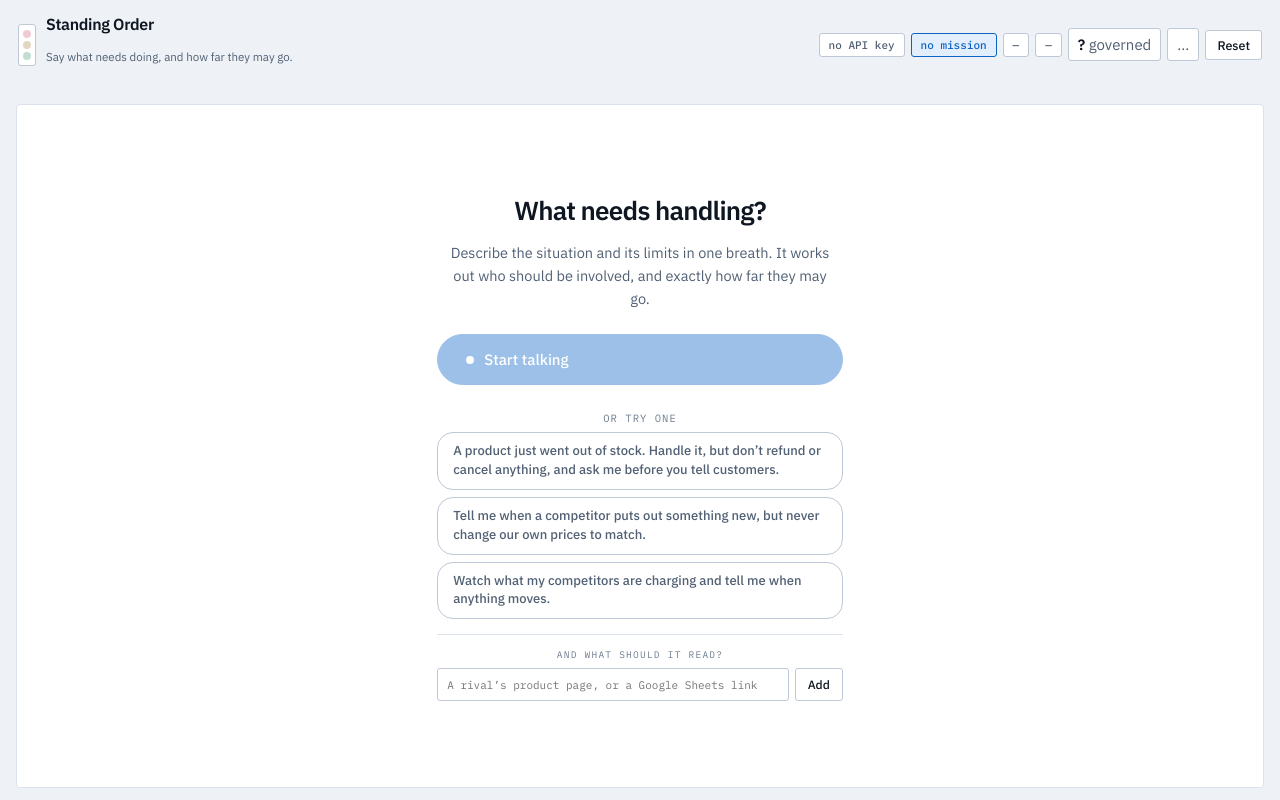
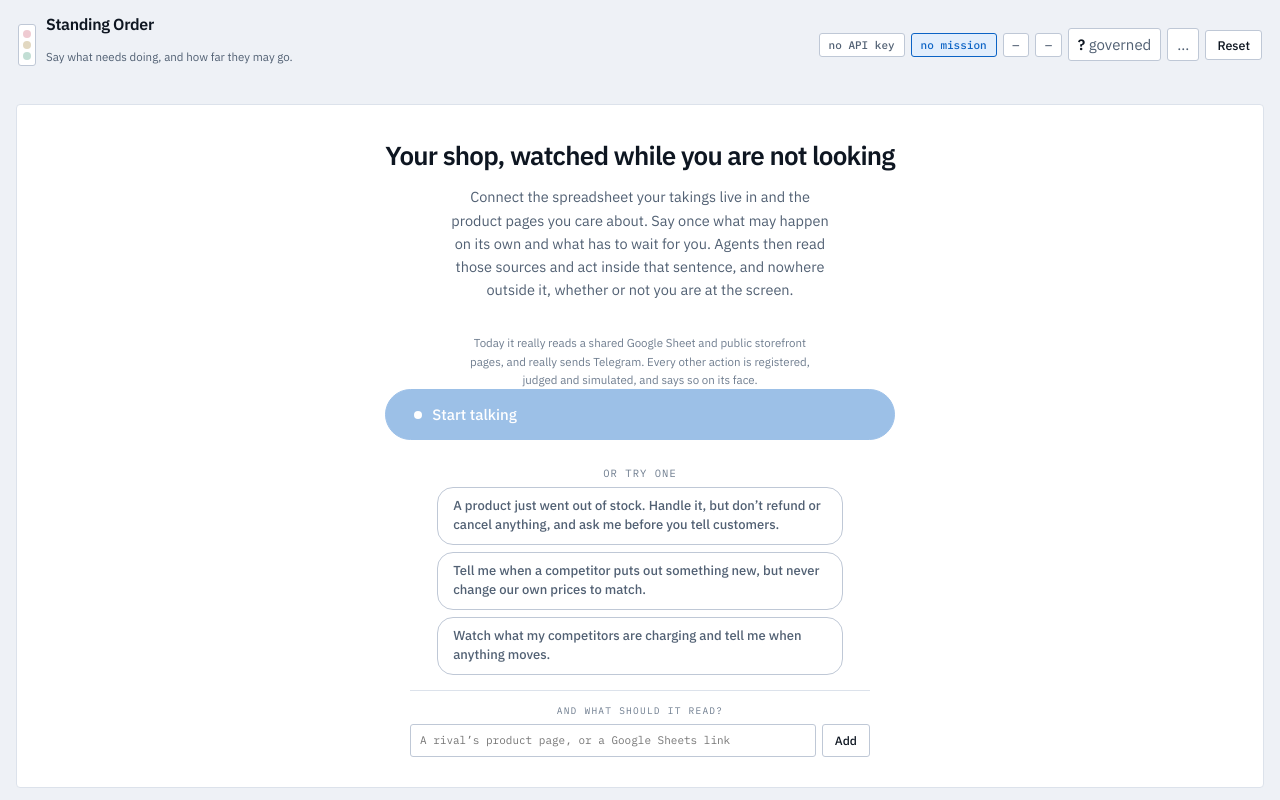
Before and after one commit to Joanna8521/AssemblyAi-VoxGuard, a website with bundled scripts: page public/index.html in a window 1280 px wide. Built offline with nearby package versions, Linux system fonts and the light colour scheme; files whose address does not match are found by name.

Commit message:
Say what this is for before saying how it works
Both the first screen and the README opened with the mechanism. "Voice-compiled
policy for an AI commerce workforce" and "What needs handling?" are accurate and
tell nobody what to do with it, which is exactly the report that came back:
having used it, it was still unclear what it was for.

They now open with the job. The shop is watched while you are not looking,
inside limits you said out loud. The README carries a morning that has already
happened, with the figures the demo data really produces, and the first screen
says in one line what it can genuinely touch today so nobody arrives expecting
a Shopify admin.

The worked morning keeps one reading that found nothing: return on ad spend
6.47x against 6.48x, reported as unchanged. Most mornings look like that, and a
walkthrough where every number is dramatic teaches the wrong expectation of
what a thing that reads every day is for.

Co-Authored-By: Claude Opus 5 <noreply@anthropic.com>

```diff
--- a/public/index.html
+++ b/public/index.html
@@ -356,6 +356,8 @@ h1{font-size:16px;letter-spacing:-.02em}
    an action that stops there stops in the centre of the shot. */
 /* Sources belong on the first screen. They were only reachable once a mission
    was open, which put connecting the numbers after the work that needs them. */
+.hero .reach{font-size:11.5px;line-height:1.6;color:var(--faint);max-width:52ch;
+  margin:9px auto 0}
 .hero-src{width:100%;max-width:460px;margin:15px auto 0;padding-top:13px;
   border-top:1px solid var(--line)}
 .hero-src .hd{display:block;font:9.5px var(--mono);letter-spacing:.13em;
@@ -629,9 +631,14 @@ button.chip:hover{border-color:var(--line-strong);color:var(--ink)}
   <!-- Nothing open yet, and only one thing to do about that. -->
   <section class="panel" id="hero-panel">
     <div class="hero">
-      <h2>What needs handling?</h2>
-      <p>Describe the situation and its limits in one breath. It works out who should be
-         involved, and exactly how far they may go.</p>
+      <h2>Your shop, watched while you are not looking</h2>
+      <p>Connect the spreadsheet your takings live in and the product pages you care
+         about. Say once what may happen on its own and what has to wait for you.
+         Agents then read those sources and act inside that sentence, and nowhere
+         outside it, whether or not you are at the screen.</p>
+      <p class="reach">Today it really reads a shared Google Sheet and public
+         storefront pages, and really sends Telegram. Every other action is
+         registered, judged and simulated, and says so on its face.</p>
       <button class="mic" id="hero-mic"><span class="dot"></span><span id="hero-lbl">Start talking</span></button>
       <div class="examples">
         <span>or try one</span>
```
Also changed, not shown: README.md.
